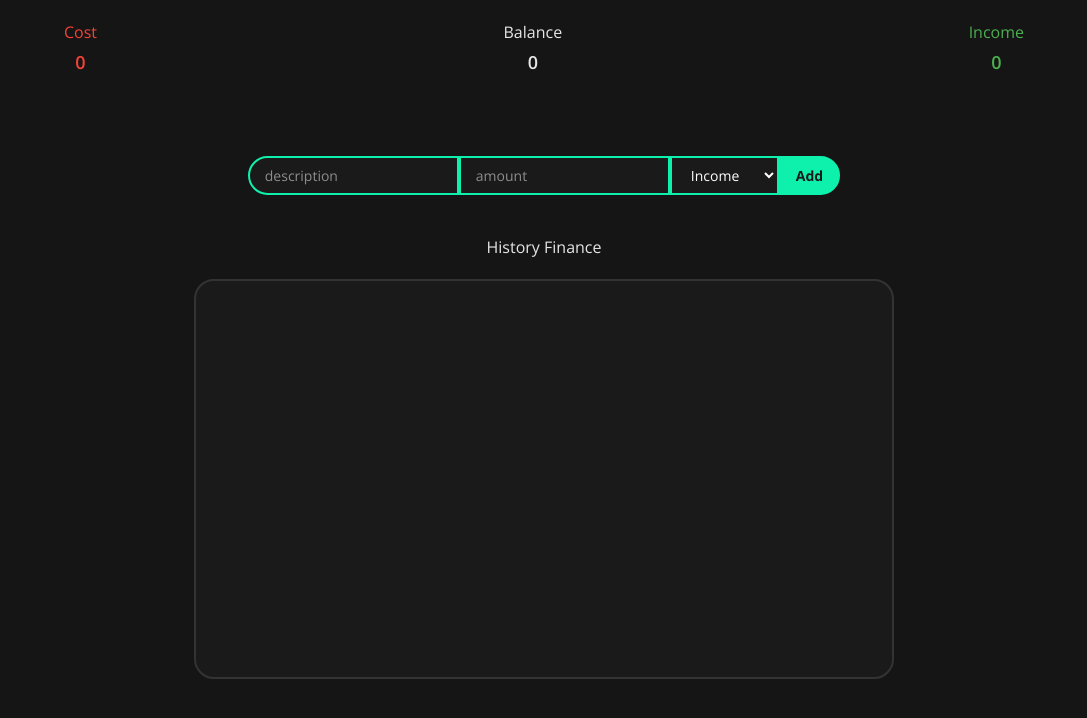
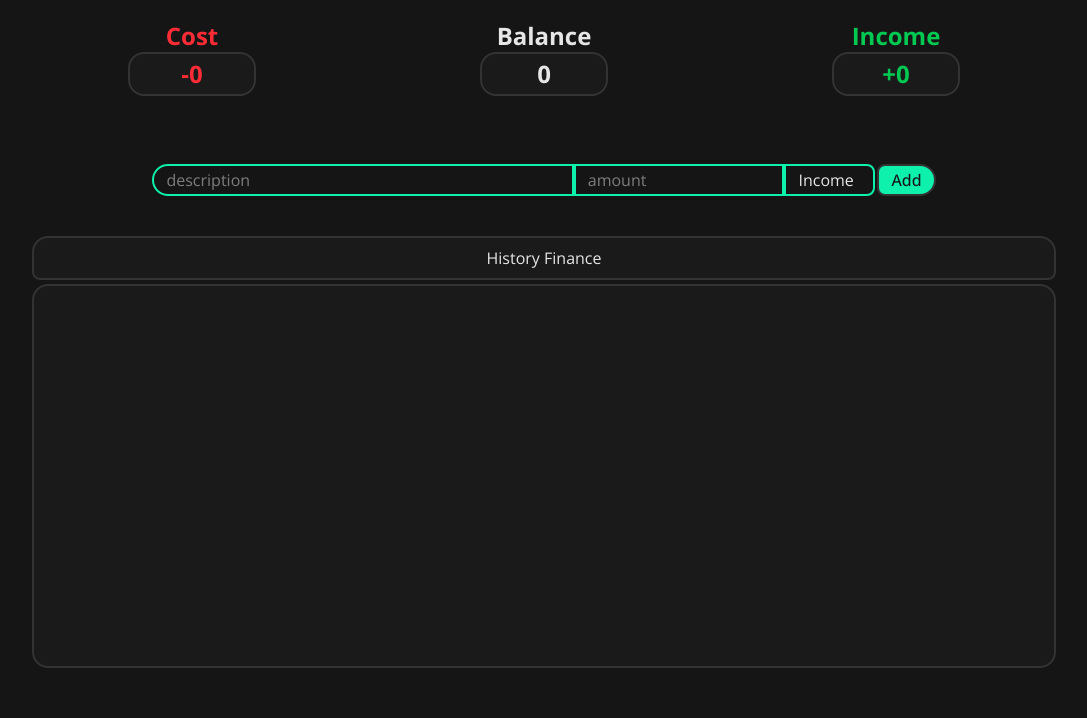
Before and after one commit to ai-n01se/Finance-Tracker-v2, a React (Vite) app: page / in a window 1280 px wide. Shown: the top 718 px of the page, without its empty margins (96-1183 px from the left). Built offline with nearby package versions, Linux system fonts and the light colour scheme.

Commit message:
feat: integrate Tailwind CSS for styling and remove unused CSS files

```diff
--- a/package.json
+++ b/package.json
@@ -14,7 +14,6 @@
     "react": "^19.2.0",
     "react-dom": "^19.2.0",
     "react-hook-form": "^7.69.0",
-    "tailwindcss": "^4.1.18",
     "uuid": "^13.0.0",
     "zod": "^4.2.1"
   },
@@ -24,11 +23,14 @@
     "@types/react": "^19.2.5",
     "@types/react-dom": "^19.2.3",
     "@vitejs/plugin-react": "^5.1.1",
+    "autoprefixer": "^10.4.23",
     "babel-plugin-react-compiler": "^1.0.0",
     "eslint": "^9.39.1",
     "eslint-plugin-react-hooks": "^7.0.1",
     "eslint-plugin-react-refresh": "^0.4.24",
     "globals": "^16.5.0",
+    "postcss": "^8.5.6",
+    "tailwindcss": "^4.1.18",
     "typescript": "~5.9.3",
     "typescript-eslint": "^8.46.4",
     "vite": "^7.2.4"
--- a/src/components/BasicValues/BasicValues.tsx
+++ b/src/components/BasicValues/BasicValues.tsx
@@ -1,22 +1,27 @@
-import './BasicValuesStyle.css';
 import { updateBalance } from '../../utils/updateBalance';
 import type { FinanceItem } from '../../types/main.type';
 
 export default function BasicValues({ entries }: { entries: FinanceItem[] }) {
   const { balance, income, cost } = updateBalance(entries);
   return (
-    <section className='basic-values '>
-      <div className='cost'>
+    <section className='flex container justify-evenly items-center mt-5 font-bold text-2xl mb-7'>
+      <div className='text-center text-red-500'>
         <h2>Cost</h2>
-        <p>{cost}</p>
+        <p className='border-2 border-black-100 rounded-2xl min-w-32 p-1 bg-black-200'>
+          -{cost}
+        </p>
       </div>
-      <div className='balance'>
+      <div className='text-center'>
         <h2>Balance</h2>
-        <p>{balance}</p>
+        <p className='border-2 border-black-100 rounded-2xl min-w-32 p-1 bg-black-200'>
+          {balance}
+        </p>
       </div>
-      <div className='income'>
+      <div className='text-center text-green-500'>
         <h2>Income</h2>
-        <p>{income}</p>
+        <p className='border-2 border-black-100 rounded-2xl min-w-32 p-1 bg-black-200'>
+          +{income}
+        </p>
       </div>
     </section>
   );
--- a/src/components/BasicValues/BasicValuesStyle.css
+++ /dev/null
@@ -1,24 +0,0 @@
-.basic-values {
-  display: flex;
-  justify-content: space-between;
-  align-items: center;
-  padding: 20px 20px 0 20px;
-  width: 100%;
-}
-
-.basic-values div {
-  text-align: center;
-}
-
-.basic-values p {
-  font-size: 18px;
-  font-weight: 600;
-  margin-top: 5px;
-}
-
-.basic-values .income {
-  color: #4caf50;
-}
-.basic-values .cost {
-  color: #f44336;
-}
--- a/src/components/FormForAccount/FormForAccount.css
+++ /dev/null
@@ -1,47 +0,0 @@
-.form-for-account {
-  display: flex;
-  width: 100%;
-  justify-content: center;
-  align-items: center;
-  flex-direction: column;
-  position: relative;
-  padding-top: 40px;
-}
-
-.form-for-account form {
-  display: flex;
-}
-
-.form-for-account input,
-.form-for-account select {
-  border: 2px solid #0df1ac;
-  padding: 7px 15px;
-  font-size: 14px;
-  background-color: #1a1a1a;
-  color: #ffffff;
-  display: block;
-}
-
-.form-for-account select {
-  cursor: pointer;
-}
-
-#description {
-  border-radius: 20px 0 0 20px;
-}
-
-#submit {
-  border-radius: 0 20px 20px 0;
-  background-color: #0df1ac;
-  color: #1a1a1a;
-  font-weight: bold;
-  cursor: pointer;
-}
-
-.form-for-account-error {
-  color: #ff4d4d;
-  margin-bottom: 10px;
-  font-size: 12px;
-  position: absolute;
-  top: 0;
-}
--- a/src/components/FormForAccount/FormForAccount.tsx
+++ b/src/components/FormForAccount/FormForAccount.tsx
@@ -1,6 +1,5 @@
 import { useForm, type SubmitHandler } from 'react-hook-form';
 import type { FinanceItem } from '../../types/main.type';
-import './FormForAccount.css';
 import { v4 as uuid } from 'uuid';
 import { useState } from 'react';
 import { validateEntry } from '../../hook/hookValidateEntry';
@@ -40,26 +39,38 @@ export default function FormForAccount({
   };
 
   return (
-    <section className='form-for-account'>
+    <section className=' container px-2 flex w-full justify-center items-center col-auto relative'>
       <FormForAccountError errors={errors} />
-      <form onSubmit={handleSubmit(onSubmit)}>
+      <form
+        onSubmit={handleSubmit(onSubmit)}
+        className='flex justify-center items-center text-md w-full'>
         <input
           type='text'
           placeholder='description'
           id='description'
           {...register('description')}
+          className='border-2 border-accent px-3 rounded-l-2xl py-0.5 w-1/3 min-w-24'
         />
         <input
           type='number'
           placeholder='amount'
           min={0}
           {...register('amount')}
+          className='border-2 border-accent px-3 py-0.5 w-1/6 min-w-12 box-border '
         />
-        <select defaultValue={'income'} {...register('type')}>
+        <select
+          defaultValue={'income'}
+          {...register('type')}
+          className='border-2 border-accent px-3 py-0.5 box-border rounded-r-lg cursor-pointer'>
           <option value='income'>Income</option>
           <option value='expense'>Expense</option>
         </select>
-        <input type='submit' id='submit' value={'Add'} />
+        <input
+          type='submit'
+          id='submit'
+          value={'Add'}
+          className='bg-accent text-black-300 px-3 border-2 py-0.5 border-black-100 rounded-r-2xl rounded-l-lg ml-0.5 text-base font-medium hover:border-accent transition-all ease-in-out cursor-pointer'
+        />
       </form>
     </section>
   );
--- a/src/components/FormForAccount/FormForAccountError/FormForAccountError.tsx
+++ b/src/components/FormForAccount/FormForAccountError/FormForAccountError.tsx
@@ -4,7 +4,7 @@ export default function FormForAccountError({
   errors: Record<string, string>;
 }) {
   return (
-    <div className='form-for-account-error'>
+    <div className=' absolute top-[-40px] text-xs text-red-500 '>
       {errors.description && <p>{errors.description}</p>}
       {errors.amount && <p>{errors.amount}</p>}
     </div>
--- a/src/components/HistoryFinance/HistoryFinance.tsx
+++ b/src/components/HistoryFinance/HistoryFinance.tsx
@@ -1,4 +1,4 @@
-import './HistoryFinance.css';
+// import './HistoryFinance.css';
 import HistoryFinanceLi from './historyFinanceElement/historyFinanceLi';
 import type { FinanceItem } from '../../types/main.type';
 
@@ -9,9 +9,11 @@ export default function HistoryFinance({
 }) {
   const newEntries = [...entries].reverse();
   return (
-    <section className='history-finance'>
-      <h2>History Finance</h2>
-      <ul>
+    <section className='flex justify-center items-center w-full container flex-col'>
+      <h2 className='bg-black-200 border-2 border-black-100 px-4 py-2 rounded-t-2xl rounded-b-lg text-center mb-1 w-4/5'>
+        History Finance
+      </h2>
+      <ul className='bg-black-200 border-2 border-black-100 rounded-2xl w-4/5 h-96 overflow-y-auto'>
         {newEntries.map((item) => (
           <HistoryFinanceLi key={item.id} item={item} />
         ))}
--- a/src/components/HistoryFinance/historyFinanceElement/historyFinanceLi.tsx
+++ b/src/components/HistoryFinance/historyFinanceElement/historyFinanceLi.tsx
@@ -1,15 +1,27 @@
 import type { FinanceItem } from '../../../types/main.type';
-import './historyFinanceElement.css';
 
 export default function HistoryFinanceLi({ item }: { item: FinanceItem }) {
+  const color = item.type === 'income' ? 'text-green-400' : 'text-red-400';
+  const colorHover =
+    item.type === 'income' ? 'hover:bg-[#16d54c11]' : 'hover:bg-[#d5161611]';
   return (
-    <li id='{item.id}' className='history-finance-li' key={item.id}>
-      <p>
+    <li
+      id='{item.id}'
+      className={
+        'grid grid-cols-3 border-b-2 transition-all border-black-100 px-3 py-2 ' +
+        color +
+        ' ' +
+        colorHover
+      }
+      key={item.id}>
+      <p className='border-r-2 border-black-100'>
         {item.type === 'income' ? '+' : '-'}
         {item.amount}
       </p>
-      <p>{item.description}</p>
-      <p>{item.type}</p>
+      <p className=' border-r-2 border-black-100 text-center'>
+        {item.description}
+      </p>
+      <p className=' text-end'>{item.type}</p>
     </li>
   );
 }
--- a/src/index.css
+++ b/src/index.css
@@ -1,17 +1,26 @@
 @import 'tailwindcss';
+
+@theme {
+  --color-black-100: #333333;
+  --color-black-200: #1a1a1a;
+  --color-black-300: #151515;
+  --color-accent: #0df1ac;
+}
+
 * {
-  margin: 0;
-  padding: 0;
+  font-family: 'Open Sans', sans-serif;
   box-sizing: border-box;
-  font-family: 'Open Sans', sans-serif;
+}
+
+select {
+  appearance: none;
+  -webkit-appearance: none;
+  -moz-appearance: none;
 }
 
 body {
   background-color: #151515;
   color: #e6e6e6;
-  height: 100vh;
-  max-width: 1000px;
-  margin: 0 auto;
 }
 a {
   color: inherit;
@@ -26,11 +35,7 @@ button {
   background: none;
 }
 input {
-  border: none;
   outline: none;
-  background: none;
-  color: inherit;
-  font-family: inherit;
 }
 textarea {
   border: none;
@@ -49,3 +54,6 @@ body,
 #root {
   height: 100%;
 }
+ul {
+  scrollbar-width: none;
+}
```
Also changed, not shown: 1 other file (tests, documents, lock files or other folders).
